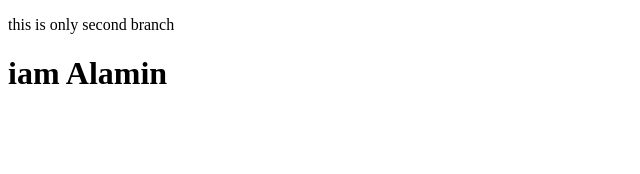
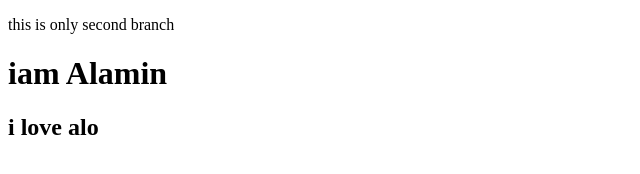
Before and after one commit to miaAlamin/oooo, a plain HTML site: page index.html in a window 1280 px wide. Shown: the whole page, without its empty margins (0-640 px from the left). Drawn offline with Linux system fonts and the light colour scheme.

Commit message:
Update index.html

```diff
--- a/index.html
+++ b/index.html
@@ -9,5 +9,6 @@
 <body>
     <p>this is only second branch</p>
     <h1>iam Alamin</h1>
+    <h2>i love alo</h2>
 </body>
 </html>
```
